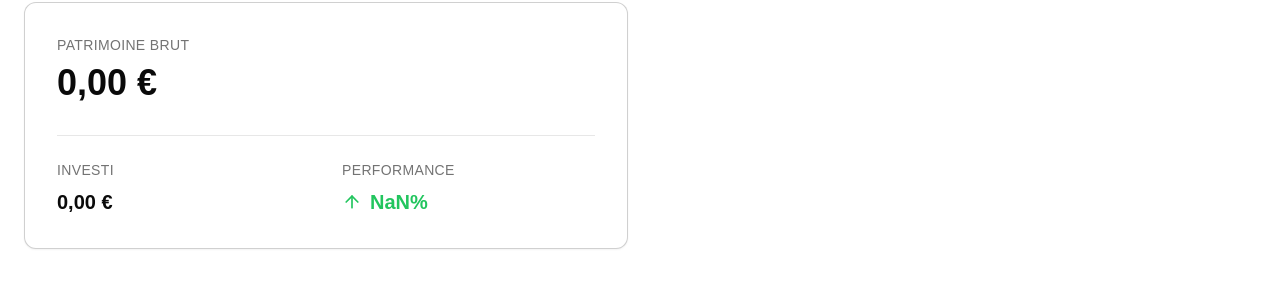
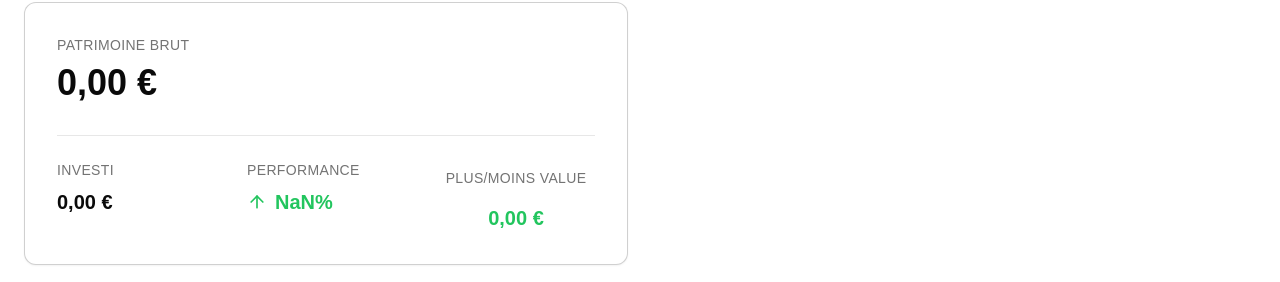
Before and after one commit to valentingnt/dashboard-invest, a Next.js app: page / in a window 1280 px wide. Shown: the part 114-396 px from the top of the page. Built offline with nearby package versions, Linux system fonts and the light colour scheme; no server answers; the database is empty.

Commit message:
deat: Add plus-vallue summary

```diff
--- a/src/components/dashboard/portfolio-summary.tsx
+++ b/src/components/dashboard/portfolio-summary.tsx
@@ -27,7 +27,7 @@ export function PortfolioSummary({
               </p>
             </div>
 
-            <div className="grid grid-cols-2 gap-4 sm:gap-8 pt-4 sm:pt-6 border-t border-primary/10">
+            <div className="grid grid-cols-2 sm:grid-cols-3 gap-4 sm:gap-8 pt-4 sm:pt-6 border-t border-primary/10">
               <div>
                 <p className="text-sm font-medium text-muted-foreground uppercase tracking-wide">Investi</p>
                 <p className="text-lg sm:text-xl font-semibold mt-2">{formatCurrency(totalInvested)}</p>
@@ -45,6 +45,14 @@ export function PortfolioSummary({
                   </p>
                 </div>
               </div>
+              <div className="flex items-center gap-2 mt-2 flex-col">
+                <p className="text-sm font-medium text-muted-foreground uppercase tracking-wide">Plus/Moins value</p>
+                <div className="flex items-center gap-2 mt-2">
+                  <p className={`text-lg sm:text-xl font-semibold ${totalProfitLoss >= 0 ? 'text-green-500' : 'text-red-500'}`}>
+                    {formatCurrency(totalProfitLoss)}
+                  </p>
+                </div>
+              </div>
             </div>
           </div>
         </Card>
```
